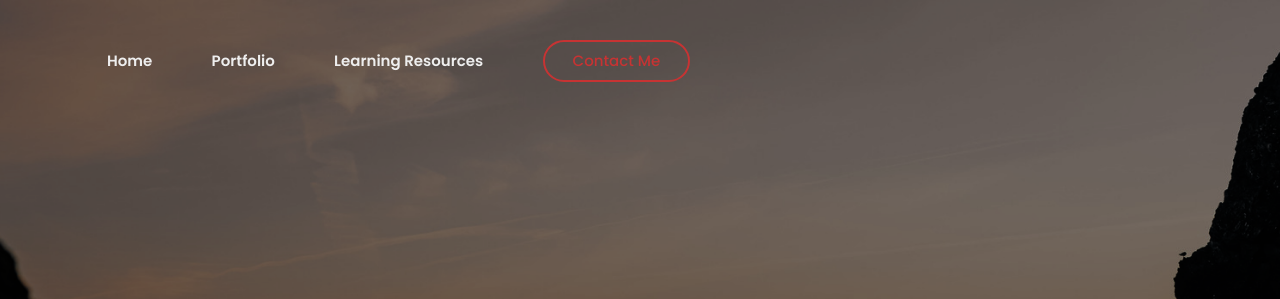
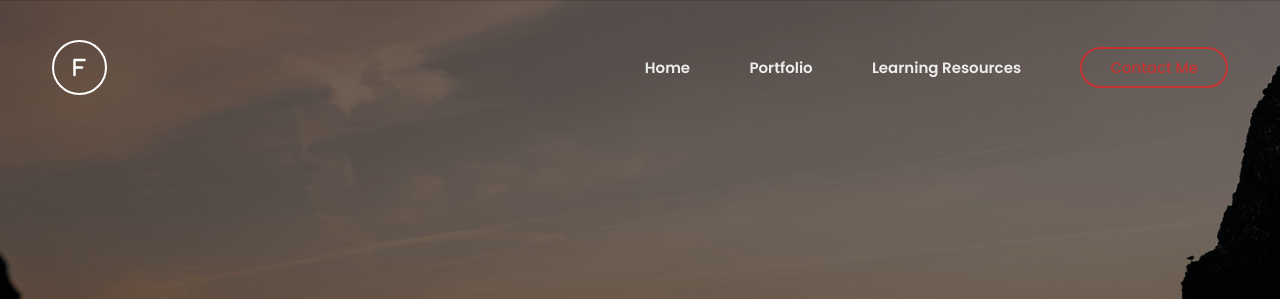
Before and after one commit to MuhamadFadlyAlviansyah/html_dasar, a plain HTML site: page index.html in a window 1280 px wide. Shown: the top 299 px of the page. Drawn offline with nearby package versions, Linux system fonts and the light colour scheme.

Commit message:
Personal web

```diff
--- a/index.html
+++ b/index.html
@@ -16,6 +16,10 @@
     <section class="hero">
         <div class="main-width">
             <header>
+                <div class="logo">
+                    <i class="fa-solid fa-f"></i>
+                </div>
+
                 <nav>
                     <div class="hamb">
                         <span></span>
```
